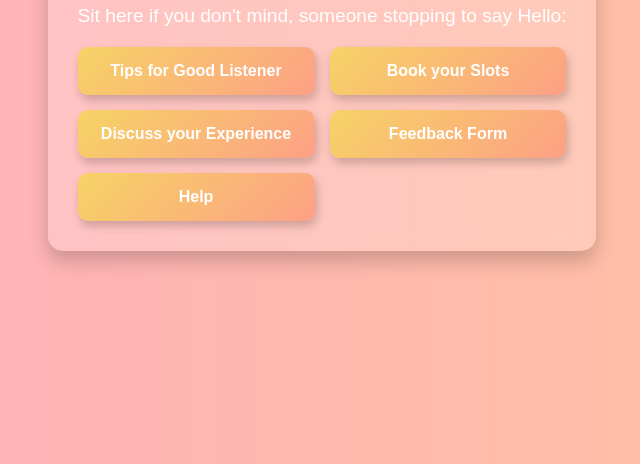
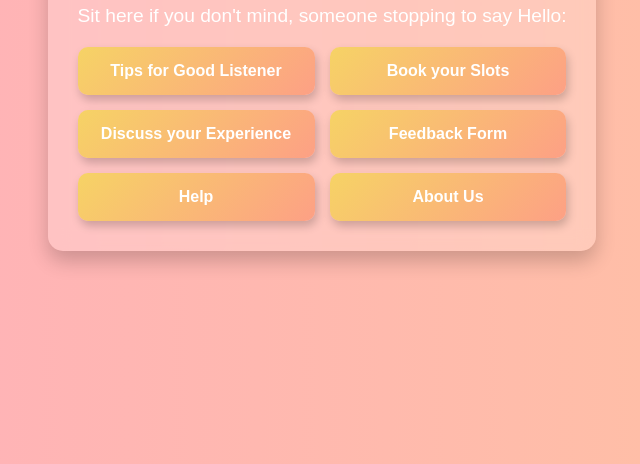
Before and after one commit to mahek-11/ChatSeat, a plain HTML site: page index.html in a window 1280 px wide. Shown: the part 336-800 px from the top of the page, without its empty margins (318-958 px from the left). Drawn offline with Linux system fonts and the light colour scheme.

Commit message:
Update index.html
Added About Us

```diff
--- a/index.html
+++ b/index.html
@@ -79,6 +79,7 @@
             <a href="discuss.html" class="btn">Discuss your Experience</a>
             <a href="feedback.html" class="btn">Feedback Form</a>
             <a href="help.html" class="btn">Help</a>
+            <a href="AboutUs.html" class="btn">About Us</a>
         </div>
     </div>
 </body>
```
